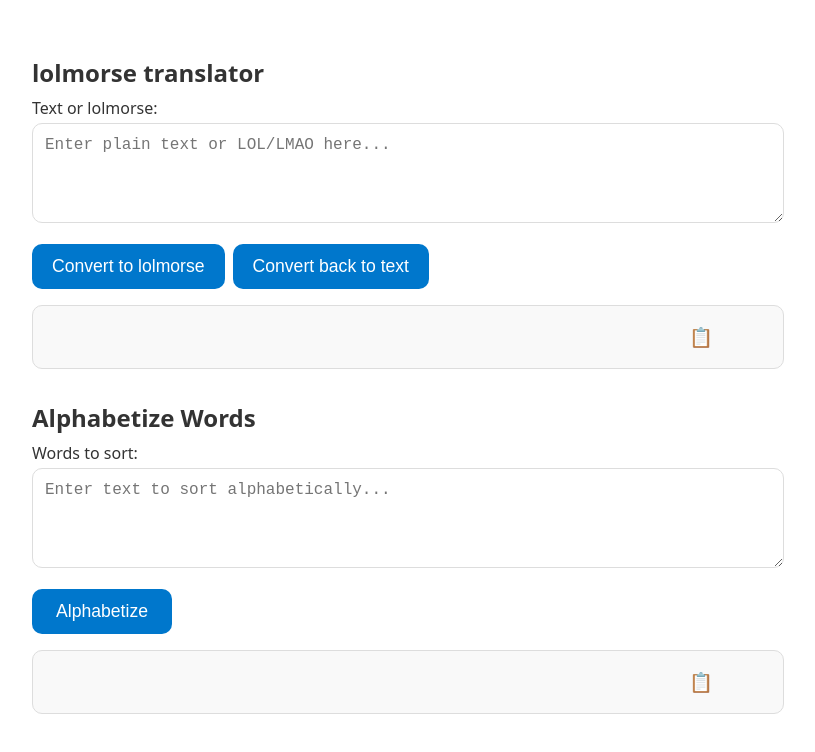
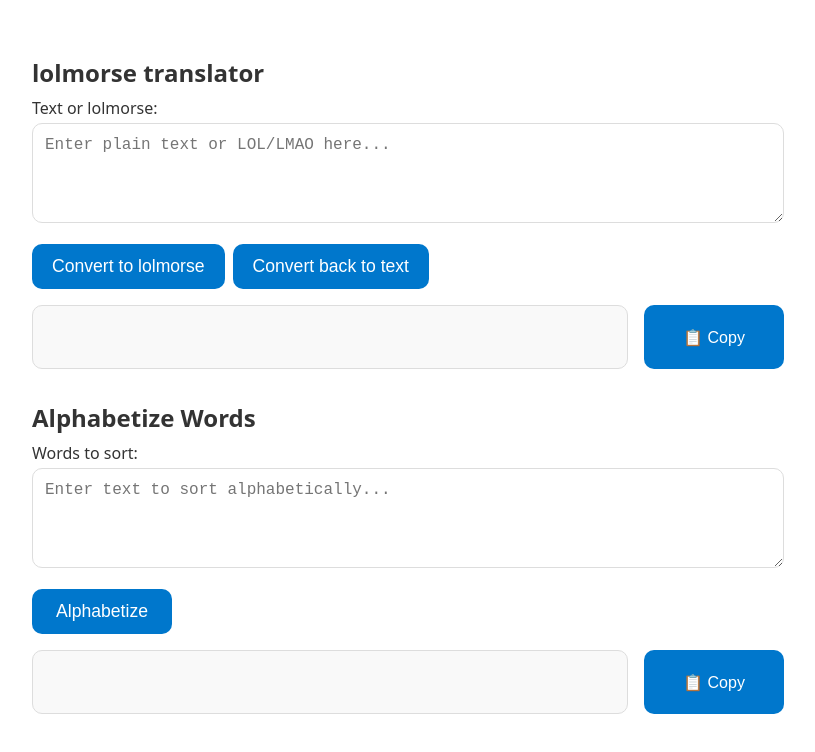
Before and after one commit to premgane/morse-lol, a plain HTML site: page index.html in a window 1280 px wide. Shown: the whole page, without its empty margins (232-1047 px from the left). Drawn offline with Linux system fonts and the light colour scheme.

Commit message:
UX and styling

```diff
--- a/index.html
+++ b/index.html
@@ -56,8 +56,8 @@
       color: white;
       border: none;
       border-radius: var(--radius);
-      padding: 0.75rem 1.25rem;  /* bigger tap targets */
-      font-size: 1.1rem;         /* larger text */
+      padding: 0.75rem 1.25rem;
+      font-size: 1.1rem;
       cursor: pointer;
       flex-shrink: 0;
       min-width: 140px;
@@ -67,68 +67,60 @@
       background-color: #005fa3;
     }
 
+    .output-container {
+      display: flex;
+      flex-direction: column;
+      gap: 0.5rem;
+      margin-top: 0.5rem;
+    }
+
     .output-box {
-      position: relative;
       background: var(--light-gray);
       border: 1px solid var(--border);
       border-radius: var(--radius);
-      padding: 1.5rem 1rem 1rem;  /* top padding increased to leave space for copy icon */
-      margin-top: 0.5rem;
-      min-height: 4rem;           /* enough to visually contain button */
+      padding: 1.5rem 1rem 1rem;
+      min-height: 4rem;
       overflow-wrap: anywhere;
+      flex-grow: 1;
     }
 
-
     .copy-button {
-      position: absolute;
-      top: 0.5rem;
-      right: 0.75rem;
-      background: none;
+      background: var(--primary);
+      color: white;
       border: none;
-      font-size: 1.2rem;
+      border-radius: var(--radius);
+      font-size: 1rem;
+      padding: 0.75rem 1.25rem;
       cursor: pointer;
-      color: #666;
+      text-align: center;
+      width: 100%;
     }
 
     .copy-button:hover {
-      color: var(--primary);
+      background-color: #005fa3;
     }
 
-    .copy-status {
-      position: absolute;
-      top: 50%;
-      left: 50%;
-      transform: translate(-50%, -50%);
-      background: white;
-      border: 1px solid var(--primary);
-      border-radius: var(--radius);
-      padding: 0.3rem 0.75rem;
-      font-size: 0.9rem;
-      color: var(--primary);
-      display: none;
-      pointer-events: none;
-      z-index: 1;
+    @media (min-width: 601px) {
+      .output-container {
+        flex-direction: row;
+        align-items: center;
+      }
+
+      .copy-button {
+        width: auto;
+        margin-left: 0.5rem;
+        align-self: stretch;
+      }
     }
 
     @media (max-width: 600px) {
-      textarea {
-        font-size: 1rem;
-        height: 80px;
+      .button-row {
+        flex-direction: column;
       }
 
-      button {
-        flex: 1;
-        text-align: center;
-      }
-
-      button {
-        width: 100%;            /* full width on mobile */
+      .copy-button {
         font-size: 1.2rem;
         padding: 1rem;
-      }
-
-      .button-row {
-        flex-direction: column;
       }
     }
   </style>
@@ -142,10 +134,12 @@
     <button onclick="toFunnyMorse()">Convert to lolmorse</button>
     <button onclick="fromFunnyMorse()">Convert back to text</button>
   </div>
-  <div class="output-box" id="outputBox">
-    <button class="copy-button" onclick="copyToClipboard(event, 'output')">📋</button>
-    <div class="copy-status" id="status-output">Copied!</div>
-    <div id="output"></div>
+
+  <div class="output-container">
+    <div class="output-box" id="outputBox">
+      <div id="output"></div>
+    </div>
+    <button class="copy-button" id="copy-output" onclick="copyToClipboard(event, 'output')">📋 Copy</button>
   </div>
 
   <h2>Alphabetize Words</h2>
@@ -155,10 +149,12 @@
   <div class="button-row">
     <button onclick="alphabetizeWords()">Alphabetize</button>
   </div>
-  <div class="output-box" id="sortOutputBox">
-    <button class="copy-button" onclick="copyToClipboard(event, 'sortOutput')">📋</button>
-    <div class="copy-status" id="status-sortOutput">Copied!</div>
-    <div id="sortOutput"></div>
+
+  <div class="output-container">
+    <div class="output-box" id="sortOutputBox">
+      <div id="sortOutput"></div>
+    </div>
+    <button class="copy-button" id="copy-sortOutput" onclick="copyToClipboard(event, 'sortOutput')">📋 Copy</button>
   </div>
 
   <script>
@@ -216,16 +212,21 @@
 
     function copyToClipboard(event, targetId) {
       const text = document.getElementById(targetId).textContent;
-      const statusId = 'status-' + targetId;
-      const statusBox = document.getElementById(statusId);
+      const button = event.currentTarget;
+
+      const original = button.textContent;
+      button.textContent = '✅ Copied!';
+      button.disabled = true;
 
       navigator.clipboard.writeText(text).then(() => {
-        statusBox.style.display = 'block';
         setTimeout(() => {
-          statusBox.style.display = 'none';
+          button.textContent = original;
+          button.disabled = false;
         }, 1200);
       }).catch(err => {
         alert('Copy failed: ' + err);
+        button.textContent = original;
+        button.disabled = false;
       });
     }
   </script>
```
